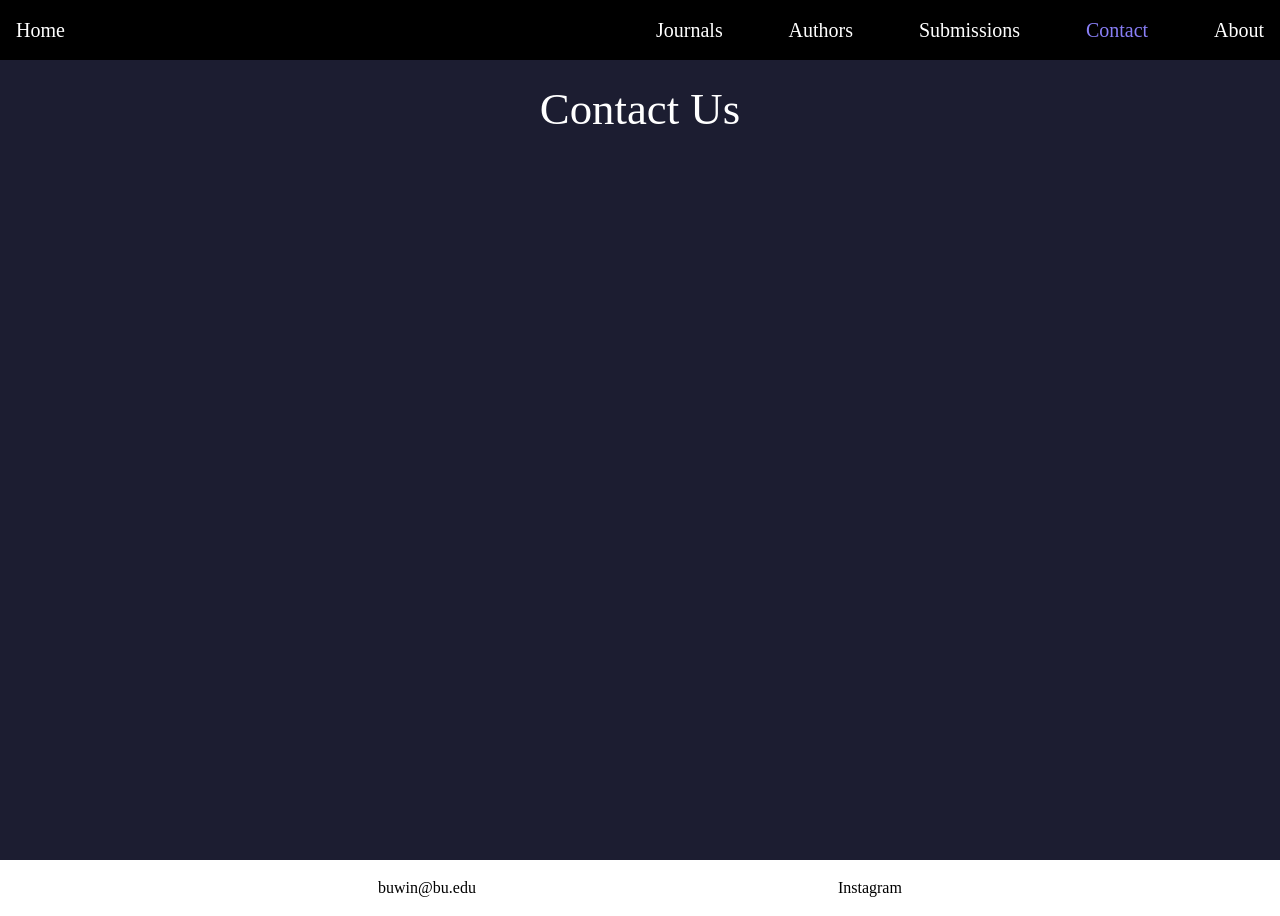
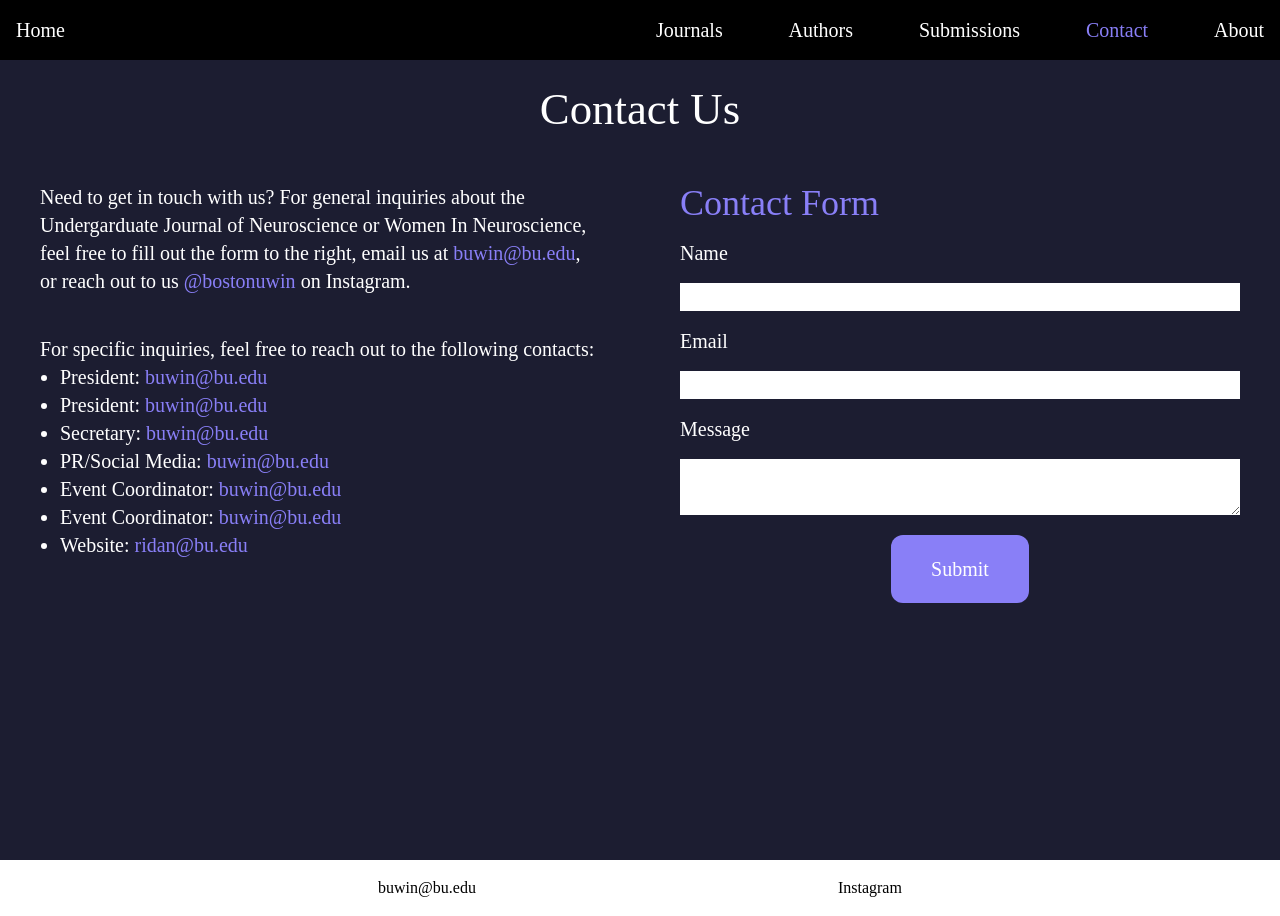
Before and after one commit to ridanaeeem/win-journal, a Next.js app: page /contact in a window 1280 px wide. Built offline with nearby package versions, Linux system fonts and the light colour scheme.

Commit message:
contact page db successful connect

```diff
--- /dev/null
+++ b/app/api/contact/route.ts
@@ -0,0 +1,62 @@
+import { type NextRequest, NextResponse } from "next/server";
+import { contactDBConnect } from "@/utils/connections";
+
+export const dynamic = "force-dynamic";
+
+export async function GET(req: NextRequest) {
+	// Connect to the database
+	const db = await contactDBConnect();
+	console.log("Connected to db");
+	// Get all articles
+	const articles = await db.ContactSubmission.find({}).exec();
+	console.log("Got articles");
+
+	return new NextResponse(JSON.stringify(articles), {
+		status: 200,
+		headers: {
+			"Content-Type": "application/json",
+		},
+	});
+}
+
+export async function POST(req: NextRequest) {
+	// Parse the form data
+	const formData = await req.formData();
+	const name = formData.get("name");
+	const email = formData.get("email");
+	const message = formData.get("message");
+
+	// Validate the input data
+	// no empty fields
+	if (!name || !email || !message) {
+		return new NextResponse("Missing input.", { status: 400 });
+	}
+	// no special characters
+	const specialChars = /[`$^&*_\-+=\[\]{};\\|<>\/?~]/;
+	if (
+		specialChars.test(name.toString()) ||
+		specialChars.test(email.toString()) ||
+		specialChars.test(message.toString())
+	) {
+		return new NextResponse("No special characters allowed, go back to try again.", { status: 400 });
+	}
+	// // correct email
+	// if (email && email.slice(-7) !== "@bu.edu") {
+	// 	return new NextResponse("Invalid email, go back to try again.", { status: 400 });
+	// }
+
+	// Connect to the database
+	const db = await contactDBConnect();
+	console.log("Connected to db");
+
+	// Create a new article
+	const newSubmission = new db.ContactSubmission({
+		name,
+		email,
+		message,
+	});
+	await newSubmission.save();
+	console.log("Saved contact submission");
+
+	return new NextResponse("Contact form submitted successfully", { status: 201 });
+}
--- a/app/contact/page.tsx
+++ b/app/contact/page.tsx
@@ -1,9 +1,81 @@
+import React from "react";
+import ContactForm from "@/components/contact-form";
+
 export default function Contact() {
 	return (
 		<div>
 			<title>Contact</title>
 			<main className="min-h-screen ">
 				<h1 className="subtitle">Contact Us</h1>
+				<div className="flex">
+					<div className="w-full">
+						<p className="m-10 text-xl">
+							Need to get in touch with us? For general inquiries about the Undergarduate Journal of
+							Neuroscience or Women In Neuroscience, feel free to fill out the form to the right, email us
+							at{" "}
+							<a href="mailto: buwin@bu.edu" className="text-mainlight">
+								buwin@bu.edu
+							</a>
+							, or reach out to us{" "}
+							<a href="https://www.instagram.com/bostonuwin/" className="text-mainlight">
+								@bostonuwin
+							</a>{" "}
+							on Instagram.
+						</p>
+						<p className="m-10 mb-0 text-xl">
+							For specific inquiries, feel free to reach out to the following contacts:
+						</p>
+						<div className="m-10 mt-0 text-xl">
+							<ul className="list-disc pl-5">
+								<li>
+									President:{" "}
+									<a href="mailto: buwin@bu.edu" className="text-mainlight">
+										buwin@bu.edu
+									</a>
+								</li>
+								<li>
+									President:{" "}
+									<a href="mailto: buwin@bu.edu" className="text-mainlight">
+										buwin@bu.edu
+									</a>
+								</li>
+								<li>
+									Secretary:{" "}
+									<a href="mailto: buwin@bu.edu" className="text-mainlight">
+										buwin@bu.edu
+									</a>
+								</li>
+								<li>
+									PR/Social Media:{" "}
+									<a href="mailto: buwin@bu.edu" className="text-mainlight">
+										buwin@bu.edu
+									</a>
+								</li>
+								<li>
+									Event Coordinator:{" "}
+									<a href="mailto: buwin@bu.edu" className="text-mainlight">
+										buwin@bu.edu
+									</a>
+								</li>
+								<li>
+									Event Coordinator:{" "}
+									<a href="mailto: buwin@bu.edu" className="text-mainlight">
+										buwin@bu.edu
+									</a>
+								</li>
+								<li>
+									Website:{" "}
+									<a href="mailto: ridan@bu.edu" className="text-mainlight">
+										ridan@bu.edu
+									</a>
+								</li>
+							</ul>
+						</div>
+					</div>
+					<div className="w-full">
+						<ContactForm />
+					</div>
+				</div>
 			</main>
 		</div>
 	);
--- /dev/null
+++ b/components/contact-form.tsx
@@ -0,0 +1,25 @@
+import React from "react";
+
+export default function ContactForm() {
+	return (
+		<div>
+			<h2 className="m-10 mb-0 text-4xl text-mainlight">Contact Form</h2>
+			<form action="/api/contact" method="post" className="flex flex-col text-xl m-10 mt-0">
+				<div className="flex flex-col pb-5">
+					<label htmlFor="name">Name</label>
+					<input type="text" id="name" name="name" required className="formfield"></input>
+
+					<label htmlFor="email">Email</label>
+					<input type="text" id="email" name="email" required className="formfield"></input>
+
+					<label htmlFor="message">Message</label>
+					<textarea id="message" name="message" required className="formfield"></textarea>
+				</div>
+
+				<button type="submit" className="rounded-xl bg-mainlight mx-auto p-5 px-10">
+					Submit
+				</button>
+			</form>
+		</div>
+	);
+}
--- a/utils/connections.ts
+++ b/utils/connections.ts
@@ -120,3 +120,24 @@
 
 	return { conn, ArticleSubmission };
 };
+
+// connection function for contact form
+export const contactDBConnect = async () => {
+	const conn = await mongoose.connect(MONGODB_URL as string).catch((err) => console.log(err));
+	if (!conn) {
+		console.log("Connection Error");
+		throw new Error("Connection Error");
+	}
+
+	// create schema
+	const ContactSchema = new mongoose.Schema({
+		name: { type: String, required: true },
+		email: { type: String, required: true },
+		message: { type: String, required: true },
+	});
+
+	const ContactSubmission =
+		mongoose.models.ContactSubmission || mongoose.model("ContactSubmission", ContactSchema, DB_SUBMITTED_ARTICLE);
+
+	return { conn, ContactSubmission };
+};
```
